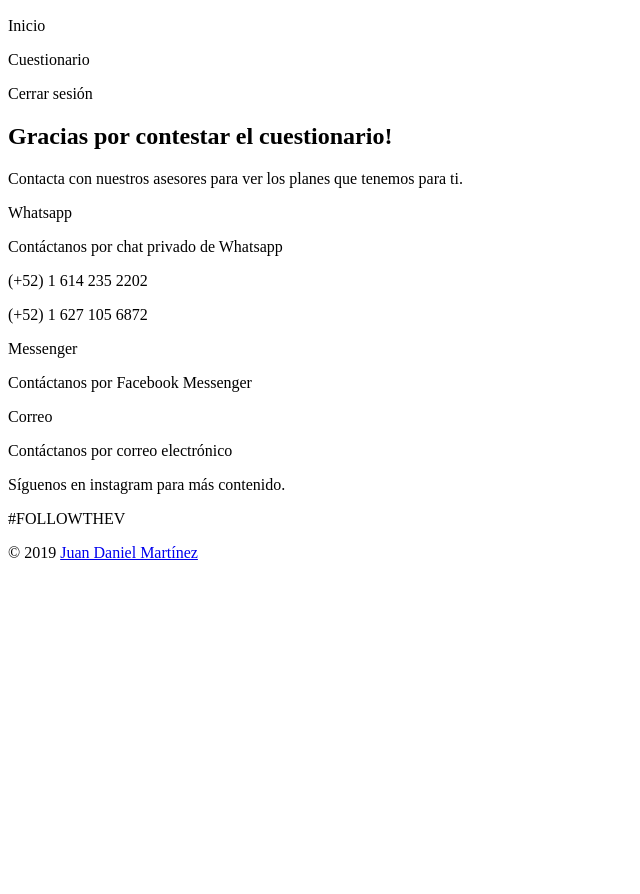
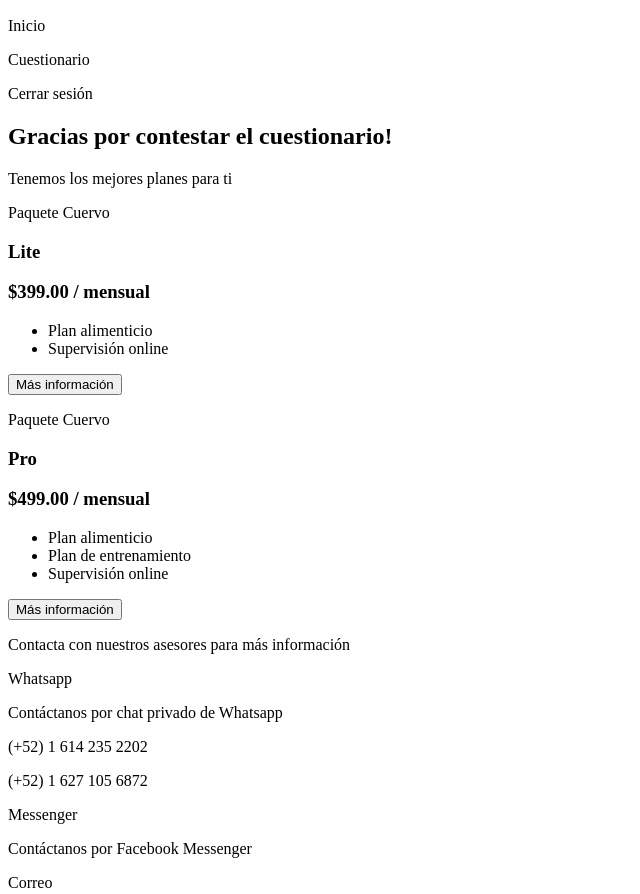
Before and after one commit to juandadev/cuervo.mx, a PHP site: page /cuervo-nut/views/success.view.php in a window 1280 px wide. Shown: the part 574-1468 px from the top of the page, without its empty margins (0-640 px from the left). Before the commit the page ends 1134 px from the top, so only its background shows below. Run offline with PHP 8.4, Linux system fonts and the light colour scheme.

Commit message:
Adding pricing options

```diff
--- a/views/success.view.php
+++ b/views/success.view.php
@@ -19,7 +19,59 @@
         <main class="show">
             <h2>Gracias por contestar el cuestionario!</h2>
 
-            <p>Contacta con nuestros asesores para ver los planes que tenemos para ti.</p>
+            <p>Tenemos los mejores planes para ti</p>
+
+            <div class="paymentPlan">
+                <div class="plan lite">
+                    <div class="headP">
+                        <p>Paquete Cuervo</p>
+
+                        <h3 class="titleP">Lite</h3>
+
+                        <h3 class="pricing"><strong>$399.00</strong> / mensual</h3>
+                    </div>
+
+                    <ul>
+                        <li>
+                            <i class="fas fa-check"></i> Plan alimenticio
+                        </li>
+
+                        <li>
+                            <i class="fas fa-check"></i> Supervisión online
+                        </li>
+                    </ul>
+
+                    <a href="payment.php"><button>Más información</button></a>
+                </div>
+
+                <div class="plan pro">
+                    <div class="headP">
+                        <p>Paquete Cuervo</p>
+
+                        <h3 class="titleP">Pro</h3>
+
+                        <h3 class="pricing"><strong>$499.00</strong> / mensual</h3>
+                    </div>
+
+                    <ul>
+                        <li>
+                            <i class="fas fa-check"></i> Plan alimenticio
+                        </li>
+
+                        <li>
+                            <i class="fas fa-check"></i> Plan de entrenamiento
+                        </li>
+
+                        <li>
+                            <i class="fas fa-check"></i> Supervisión online
+                        </li>
+                    </ul>
+
+                    <a href="payment.php"><button>Más información</button></a>
+                </div>
+            </div>
+
+            <p>Contacta con nuestros asesores para más información</p>
 
             <div class="contactOptions show">
                 <div class="whatsapp show" id="whatsapp">
```
Also changed, not shown: css/media-queries/media-success.css (+10 -0 lines), css/success.css (+87 -10 lines).
